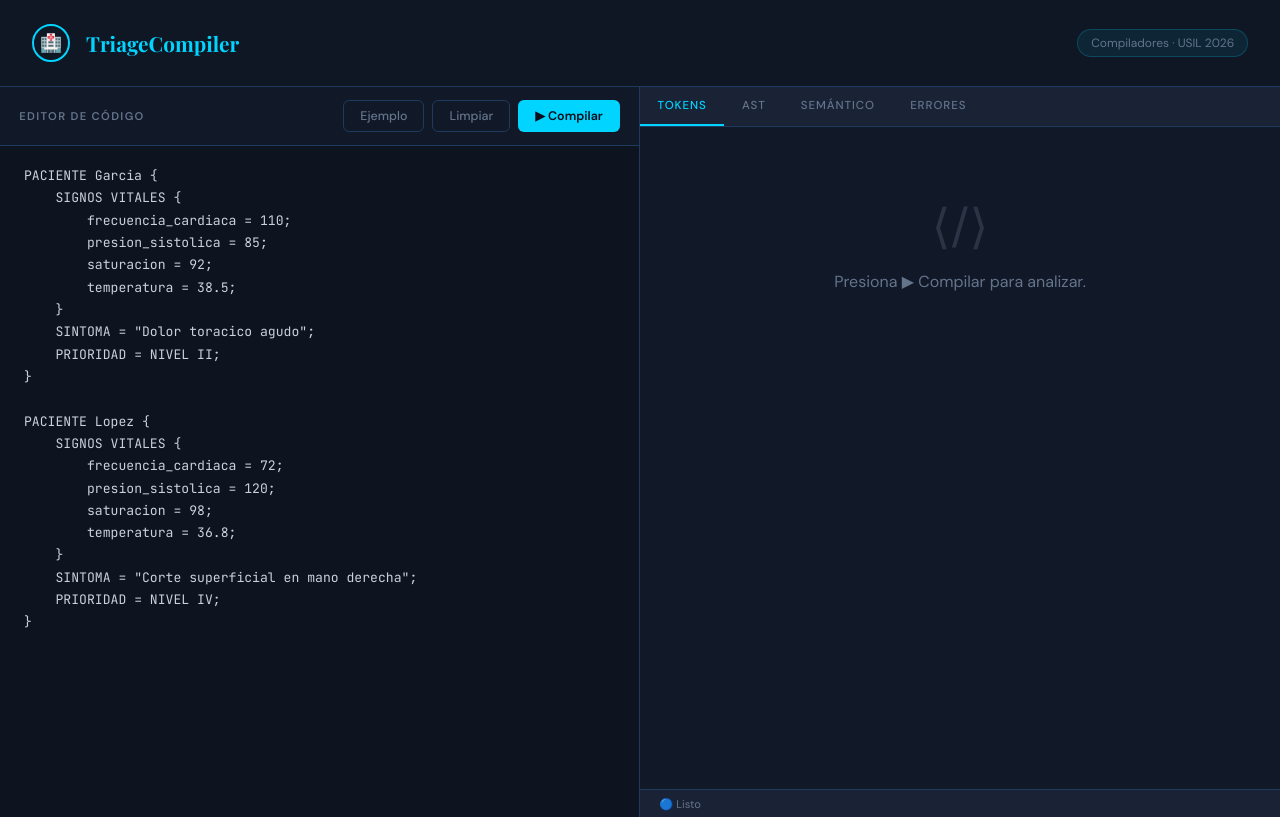
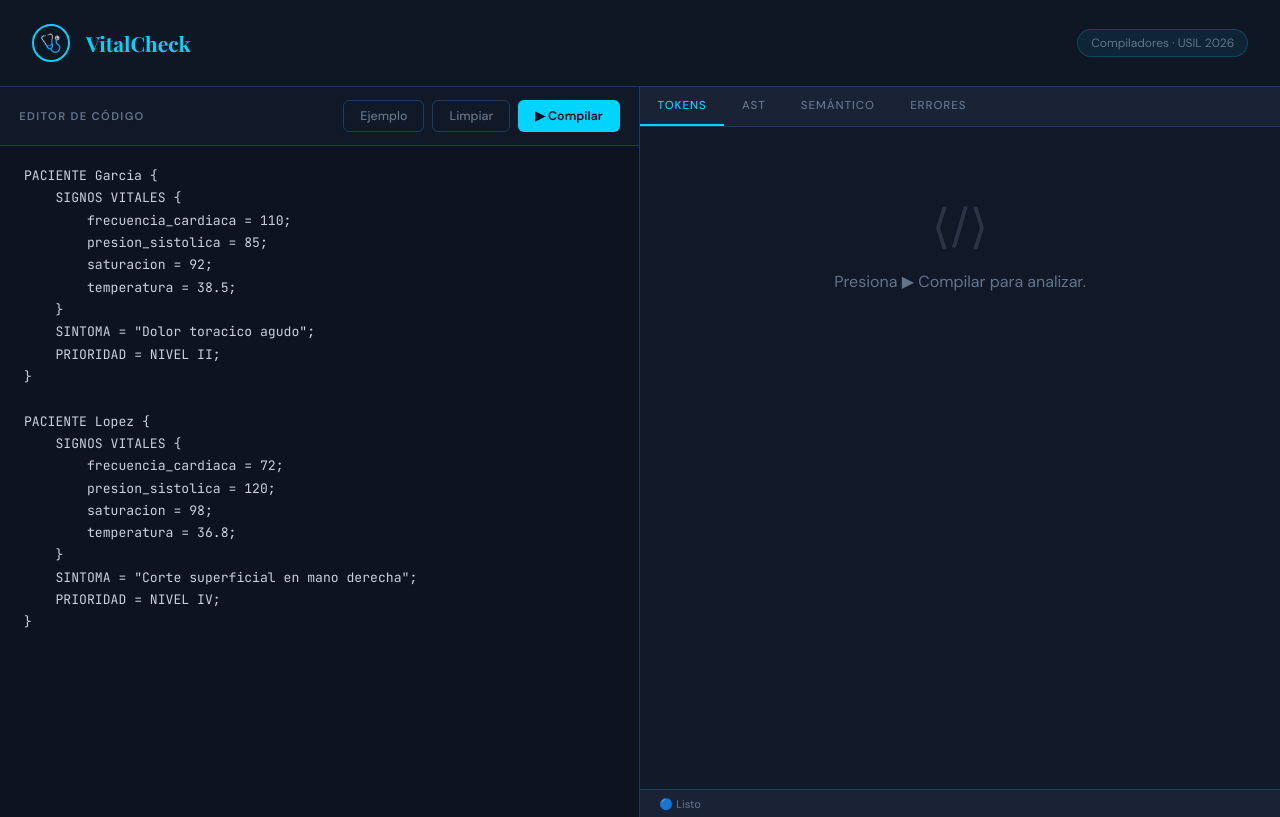
Before and after one commit to piero-mz/compilador-triaje, a Flask app: page / in a window 1280 px wide. Run offline with Flask 3, Linux system fonts and the light colour scheme.

Commit message:
Cambio de nombre de la plataforma

```diff
--- a/templates/index.html
+++ b/templates/index.html
@@ -3,7 +3,7 @@
 <head>
     <meta charset="UTF-8">
     <meta name="viewport" content="width=device-width, initial-scale=1.0">
-    <title>Compilador de Triaje Hospitalario</title>
+    <title>VitalCheck</title>
     <link href="https://fonts.googleapis.com/css2?family=JetBrains+Mono:wght@400;600&family=DM+Sans:wght@300;400;500;600&family=Playfair+Display:wght@700&display=swap" rel="stylesheet">
     <style>
         :root{--bg:#0a0e1a;--surface:#111827;--card:#1a2236;--border:#1e3a5f;--accent:#00d4ff;--accent2:#00ff9d;--danger:#ff4d6d;--warn:#fbbf24;--text:#e2e8f0;--text-dim:#64748b}
@@ -78,8 +78,8 @@
 </head>
 <body>
 <header>
-    <div class="logo">🏥</div>
-    <h1>TriageCompiler</h1>
+    <div class="logo">🩺</div>
+    <h1>VitalCheck</h1>
     <span>Compiladores · USIL 2026</span>
 </header>
 <div class="workspace">
```
